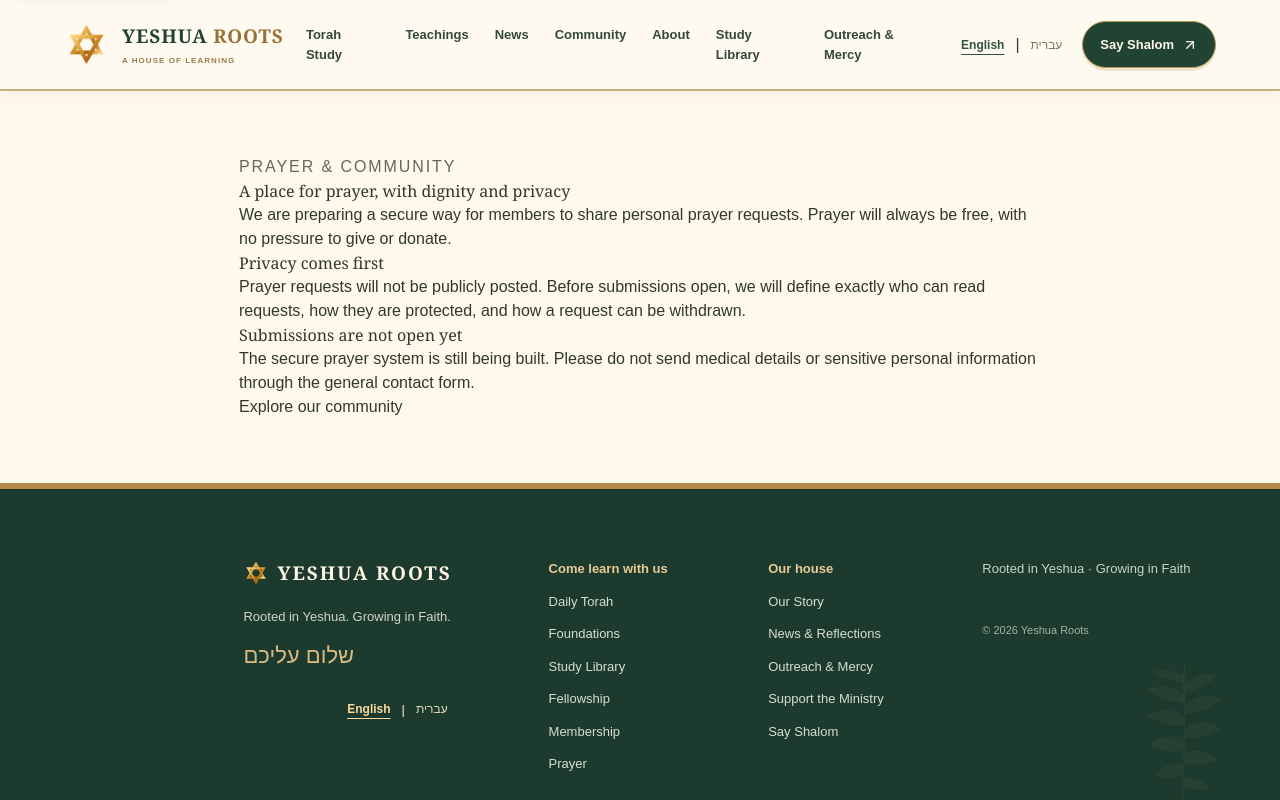
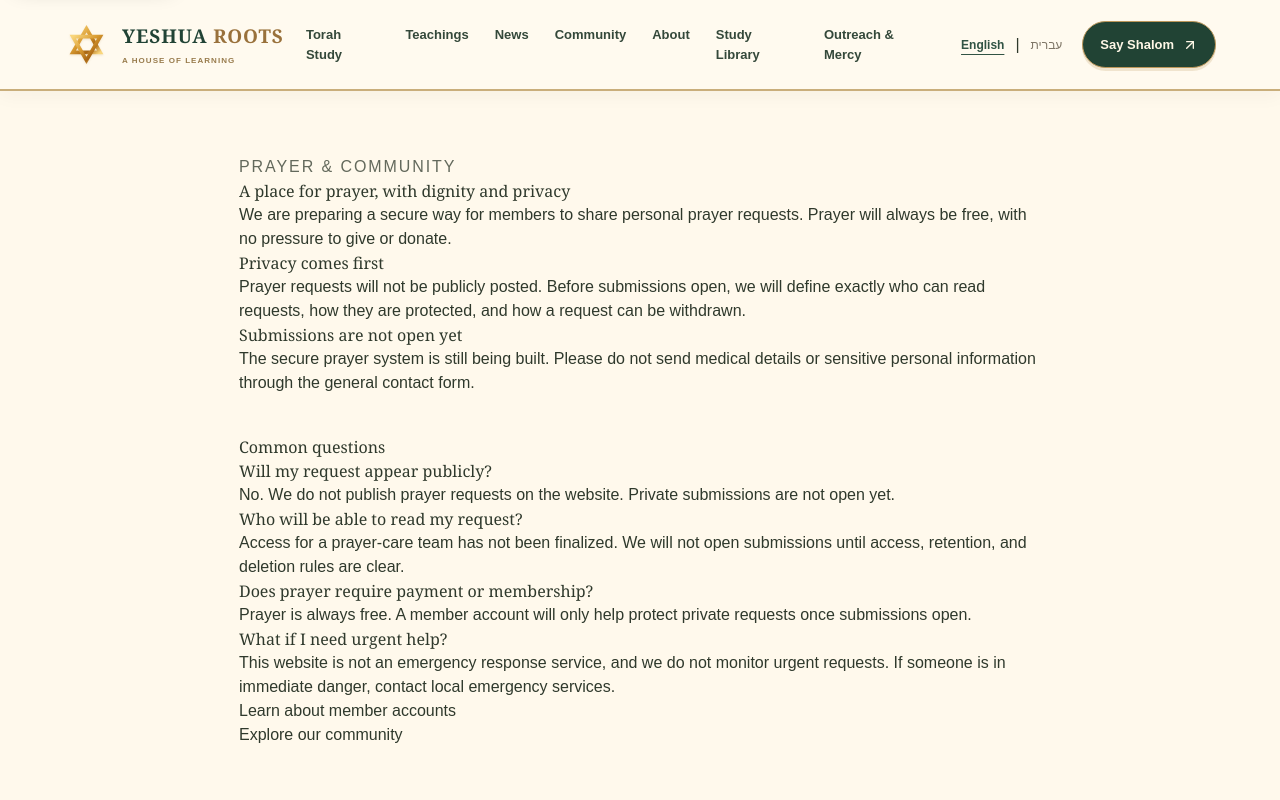
Before and after one commit to desukara/yeshua-roots, a Next.js app: page /prayer in a window 1280 px wide. Shown: the top 800 px of the page. Built offline with nearby package versions, Linux system fonts and the light colour scheme.

Commit message:
Explain prayer privacy, free access, and emergency boundaries

```diff
--- a/app/prayer/page.tsx
+++ b/app/prayer/page.tsx
@@ -13,6 +13,18 @@ export default function PrayerPage(){
  <p>{he?"בקשות תפילה לא יפורסמו לציבור. לפני פתיחת השירות נגדיר מי רשאי לקרוא בקשות, כיצד הן מוגנות וכיצד אפשר למשוך בקשה.":"Prayer requests will not be publicly posted. Before submissions open, we will define exactly who can read requests, how they are protected, and how a request can be withdrawn."}</p>
  <h2>{he?"הגשת בקשות עדיין לא זמינה":"Submissions are not open yet"}</h2>
  <p>{he?"המערכת עדיין בהקמה. אנא אל תשלחו מידע רפואי או אישי רגיש דרך טופס יצירת הקשר הכללי.":"The secure prayer system is still being built. Please do not send medical details or sensitive personal information through the general contact form."}</p>
+ <section aria-labelledby="prayer-questions" style={{marginTop:"2.5rem"}}>
+ <h2 id="prayer-questions">{he?"שאלות נפוצות":"Common questions"}</h2>
+ <h3>{he?"האם הבקשה שלי תהיה ציבורית?":"Will my request appear publicly?"}</h3>
+ <p>{he?"לא. איננו מפרסמים בקשות תפילה באתר. ההגשה הפרטית עדיין אינה פתוחה.":"No. We do not publish prayer requests on the website. Private submissions are not open yet."}</p>
+ <h3>{he?"מי יוכל לקרוא את הבקשה שלי?":"Who will be able to read my request?"}</h3>
+ <p>{he?"עדיין לא נקבע תהליך גישה לצוות התפילה. לא נפתח את השירות לפני שנפרסם כללי גישה, שמירה ומחיקה ברורים.":"Access for a prayer-care team has not been finalized. We will not open submissions until access, retention, and deletion rules are clear."}</p>
+ <h3>{he?"האם צריך לשלם או להיות חבר כדי לקבל תפילה?":"Does prayer require payment or membership?"}</h3>
+ <p>{he?"לעולם לא נגבה תשלום עבור תפילה. החשבון ישמש רק להגנה על בקשות פרטיות כשהשירות ייפתח.":"Prayer is always free. A member account will only help protect private requests once submissions open."}</p>
+ <h3>{he?"מה אם אני זקוק לעזרה דחופה?":"What if I need urgent help?"}</h3>
+ <p>{he?"האתר אינו שירות חירום ואיננו מנטרים בקשות לעזרה דחופה. במקרה של סכנה מיידית, פנה לשירותי החירום המקומיים.":"This website is not an emergency response service, and we do not monitor urgent requests. If someone is in immediate danger, contact local emergency services."}</p>
+ </section>
+ <p><Link href="/members">{he?"למידע על חשבון חברים":"Learn about member accounts"}</Link></p>
  <p><Link href="/community">{he?"חזרה לקהילה":"Explore our community"}</Link></p>
  </main><SiteFooter/></>;
 }
```
